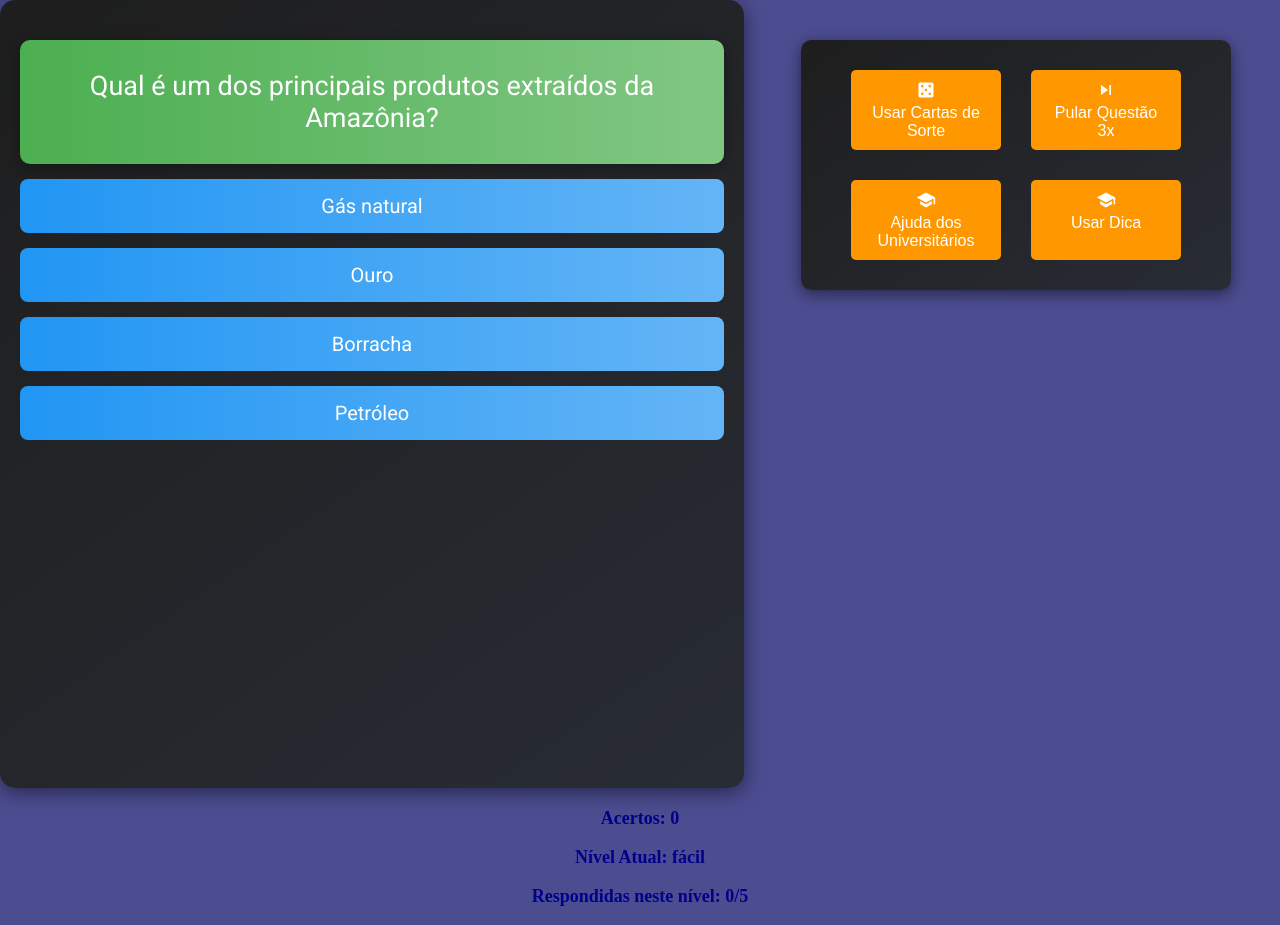
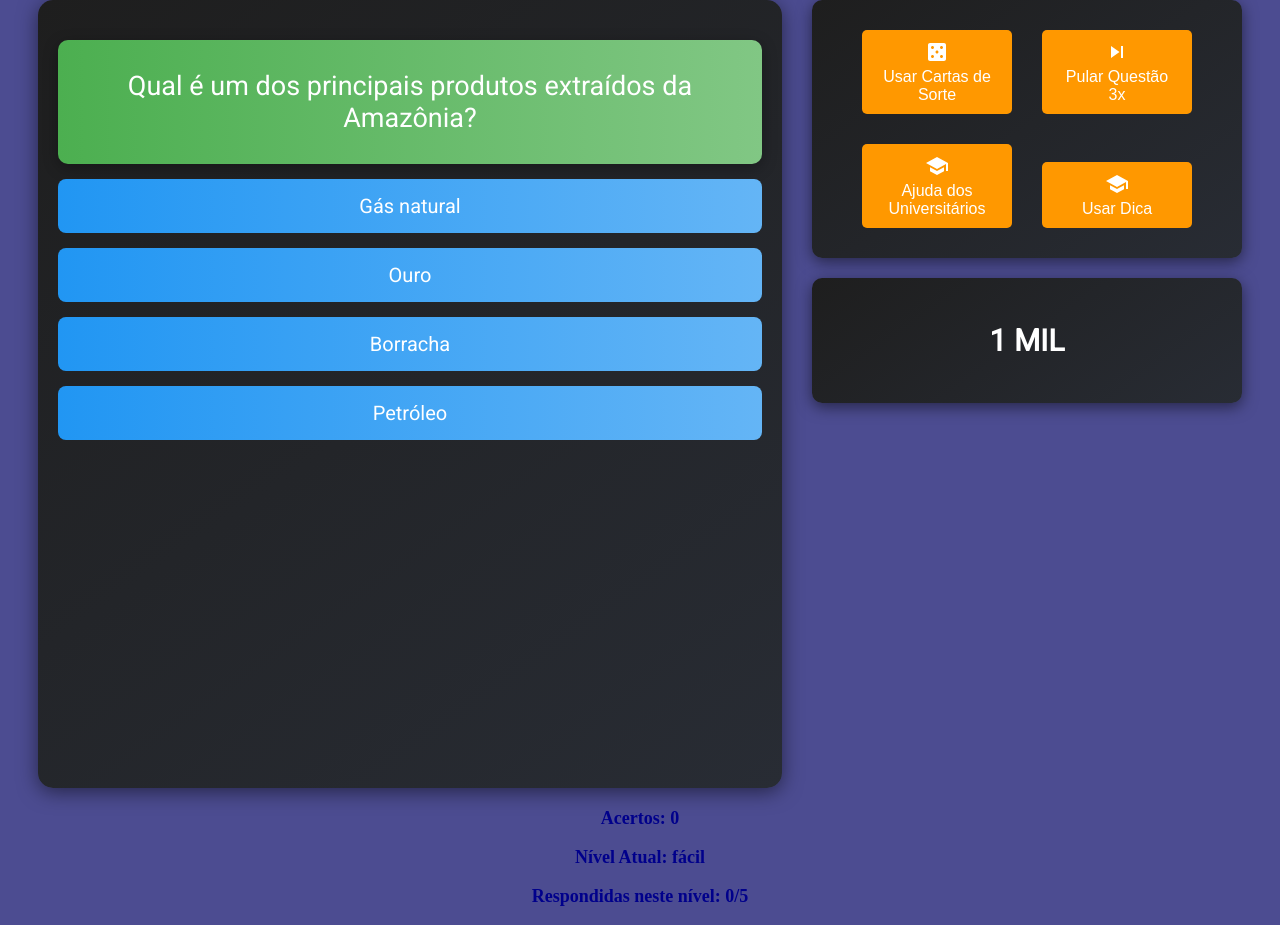
Before and after one commit to VFrnk/IFPInaPraca, a React (Create React App) app: page /a in a window 1280 px wide. Built offline with nearby package versions, Linux system fonts and the light colour scheme.

Commit message:
mudanças finais?

```diff
--- a/src/Components/Question/Question.css
+++ b/src/Components/Question/Question.css
@@ -1,3 +1,12 @@
+/* Estrutura geral */
+.row {
+    display: flex;
+    justify-content: center;
+    align-items: flex-start;
+    gap: 30px;
+}
+
+/* Coluna principal */
 .column {
     background: linear-gradient(145deg, #1e1e1e, #282c34);
     width: 55vw;
@@ -5,6 +14,14 @@
     padding: 20px;
     border-radius: 15px;
     box-shadow: 0 4px 20px rgba(0, 0, 0, 0.5);
+}
+
+/* Coluna lateral */
+.side-column {
+    display: flex;
+    flex-direction: column;
+    gap: 20px;
+    align-items: center;
 }
 
 /* Enunciado */
@@ -39,20 +56,14 @@
     background: linear-gradient(90deg, #1976d2, #42a5f5);
 }
 
-/* Layout */
-.row {
-    display: flex;
-    gap: 57px;
-}
-
 /* Caixa de ajuda */
-.caixa-ajuda {
+.caixa-ajuda,
+.extra-container {
     background: linear-gradient(145deg, #1e1e1e, #282c34);
     width: 400px;
-    height:fit-content;
+    height: fit-content;
     border-radius: 10px;
     padding: 15px;
-    margin: 40px 0;
     color: #fff;
     font-family: 'Roboto', sans-serif;
     text-align: center;
@@ -72,17 +83,16 @@
     margin: 15px;
     font-size: 16px;
     cursor: pointer;
-    transition: background-color 0.2s ease;
+    transition: background-color 0.2s ease, transform 0.2s ease;
 }
 
 .btn-sorte:hover,
 .btn-pular:hover,
 .btn-un:hover {
     background: #f57c00;
+    transform: scale(1.1);
 }
-
-.pulos-info {
-    font-size: 14px;
-    color: #ccc;
-    margin-top: 10px;
+.extra-container{
+    font-size: 30px;
+    font-weight: 900;
 }
--- a/src/Components/Question/Question.jsx
+++ b/src/Components/Question/Question.jsx
@@ -3,9 +3,9 @@ import './Question.css';
 import { useNavigate } from "react-router-dom";
 import CasinoIcon from '@mui/icons-material/Casino';
 import SkipNextIcon from '@mui/icons-material/SkipNext';
-import SchoolIcon from '@mui/icons-material/School'
+import SchoolIcon from '@mui/icons-material/School';
 
-const Question = ({ enunciado, alternativas, dica, Acertar, pularQuestao }) => {
+const Question = ({ enunciado, alternativas, dica, Acertar, pularQuestao, premiacao }) => {
   const [alternativasEmbaralhadas, setAlternativasEmbaralhadas] = useState([]);
   const [alternativasOriginais, setAlternativasOriginais] = useState([]);
   const [pulosRestantes, setPulosRestantes] = useState(3);
@@ -23,11 +23,10 @@ const Question = ({ enunciado, alternativas, dica, Acertar, pularQuestao }) => {
   const CartasSorte = () => {
     let novasAlternativas = [...alternativasOriginais];
     usarCartas(true);
+    const NumeroCarta = Math.ceil(Math.random() * 3);
+    alert(`As Cartas de Sorte eliminarão ${NumeroCarta} alternativas. Boa sorte!`);
+
     let contador = 0;
-    let NumeroCarta = Math.ceil(Math.random() * 3);
-    alert(`As Cartas de Sorte irão escolher aleatoriamente entre 1 a 3 alternativas para eliminar contando com sua sorte. O número da sua sorte é...`)
-    alert(` ${NumeroCarta}! Agora você tem mais chances de acertar. Boa sorte!`)
-
     while (contador < NumeroCarta && novasAlternativas.length > 1) {
       const index = Math.floor(Math.random() * novasAlternativas.length);
       if (!novasAlternativas[index].correta) {
@@ -64,87 +63,75 @@ const Question = ({ enunciado, alternativas, dica, Acertar, pularQuestao }) => {
             <div
               key={index}
               className="answer"
-              onClick={
-                () => {
-                  if(window.confirm('Você está certo desta resposta?')){
-                    verificarResposta(alternativa.correta)
+              onClick={() => {
+                if (window.confirm('Você está certo desta resposta?')) {
+                  verificarResposta(alternativa.correta);
                 }
-                }
-              }
+              }}
             >
               {alternativa.texto}
             </div>
           ))}
         </div>
       </div>
+
+      <div className="side-column">
         <div className="caixa-ajuda">
           <button
             onClick={() => {
-            if(window.confirm('Deseja utilizar as cartas?'))
-              {CartasSorte()}
+              if (window.confirm('Deseja utilizar as cartas?')) {
+                CartasSorte();
+              }
             }}
-
             className="btn-sorte"
             disabled={cartasUsadas}
-          style={{
-            background : cartasUsadas? 'red' : ''
-          }}
           >
-
-          <CasinoIcon style={{ fontSize: '20px' }} /> <br />
+            <CasinoIcon /> <br />
             Usar Cartas de Sorte
           </button>
           <button
-          onClick={
-            () => {
-              if(window.confirm(`Você deseja pular a questão? Você tem apenas ${pulosRestantes} pulos restando...`)){
+            onClick={() => {
+              if (window.confirm(`Você deseja pular a questão? Você tem apenas ${pulosRestantes} pulos restantes...`)) {
                 pular();
               }
-            }
-          }
+            }}
             className="btn-pular"
             disabled={pulosRestantes === 0}
-          style = {{
-            background : pulosRestantes == 0? 'red' : ''
-          }}
           >
-          <SkipNextIcon style={{ fontSize: '20px' }} /> <br />
+            <SkipNextIcon /> <br />
             Pular Questão {pulosRestantes}x
           </button>
-        <button className='btn-un'
+          <button
+            onClick={() => {
+              if (window.confirm('Você deseja pedir ajuda aos universitários?')) {
+                usarAjuda(true);
+                alert('Você pediu ajuda aos universitários.');
+              }
+            }}
+            className="btn-un"
             disabled={ajudaUsada}
-          style={{
-            background : ajudaUsada? 'red' : ''
-          }}
-          onClick={
-            () => {
-              if(window.confirm('Você deseja pedir ajuda aos universitários?')){
-                usarAjuda(true);
-                alert('Você pediu ajuda aos universitários, ao seu lado devem estar 3 alunos do IFPI - Campus Parníba que vão dar suas opiniões sobre a questão.')
-              }
-            }
-          }>
-        <SchoolIcon style={{ fontSize: '20px' }}/> <br />
+          >
+            <SchoolIcon /> <br />
             Ajuda dos Universitários
           </button>
           <button
-          disabled = {dicaUsada}
-          style={{
-            background : dicaUsada? 'red' : ''
+            onClick={() => {
+              if (window.confirm('Você deseja pedir uma dica?')) {
+                usarDica(true);
+                alert(dica);
+              }
             }}
-          onClick={
-            () => {
-              if(window.confirm('Você deseja pedir uma dica?')){
-                usarDica(true);
-                alert(dica)
-              }
-            }
-          }
-          className='btn-un'>
-            <SchoolIcon style={{ fontSize: '20px' }}/> <br />
+            className="btn-un"
+            disabled={dicaUsada}
+          >
+            <SchoolIcon /> <br />
             Usar Dica
-            <br />&nbsp;
           </button>
+        </div>
+
+        <div className="extra-container">
+          <p>{premiacao}</p>
+        </div>
       </div>
     </div>
   );
--- a/src/Screens/Game/Game.jsx
+++ b/src/Screens/Game/Game.jsx
@@ -9,6 +9,8 @@ function Game() {
     const [questoesRespondidasNoNivel, setQuestoesRespondidasNoNivel] = useState(0);
     const [perguntasExibidas, setPerguntasExibidas] = useState([]);
     const [perguntaAtual, setPerguntaAtual] = useState(null);
+
+    const premiacoes = ['1 MIL','2 MIL','3 MIL','5 MIL','10 MIL','20 MIL','30 MIL','50 MIL','100 MIL','200 MIL','300 MIL','400 MIL','500 MIL','750 MIL','1 Milhão',];
 
     const perguntasFiltradas = perguntas.perguntas.filter(
         (pergunta) =>
@@ -66,6 +68,7 @@ function Game() {
                 }))}
                 Acertar={handleAcerto}
                 pularQuestao={pularQuestao}
+                premiacao={premiacoes[acertos]}
             />
             <div style={{ marginTop: "20px", color: "darkblue", fontSize: "18px", fontWeight: "bold" }}>
                 <p>Acertos: {acertos}</p>
```
Lines whose indentation alone changed are shown as unchanged.
